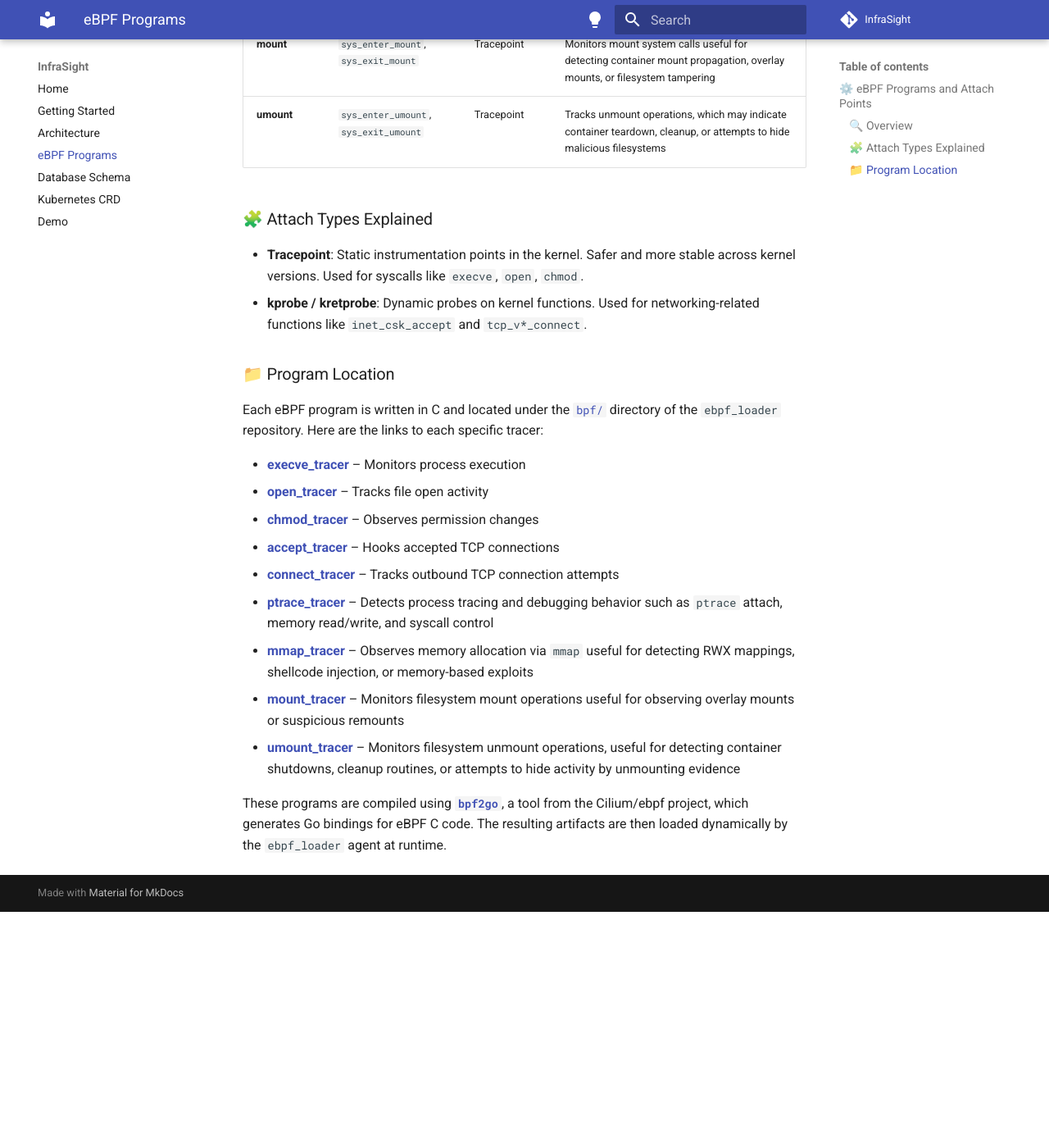
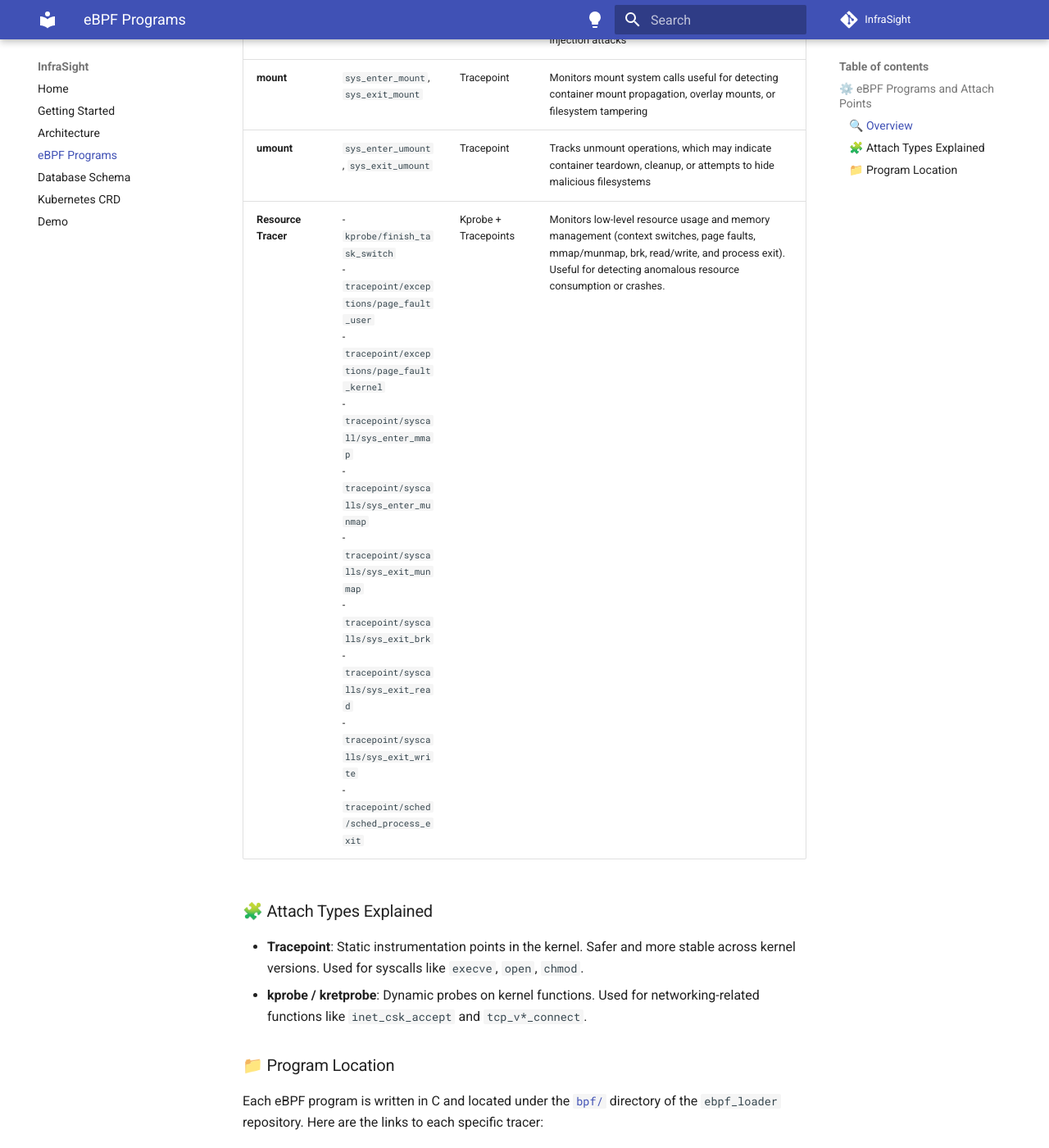
Before and after one commit to ALEYI17/InfraSight, an MkDocs documentation site: the page built from docs/ebpf-programs.md, in a window 1280 px wide and 1400 px high, scrolled down 923 px. Shown: the whole window at 82% size. Built offline with MkDocs 1.6.1 and Material for MkDocs 9.7.7, drawn with Linux system fonts in a browser that asks for light colours; comment, search, counter and statistics services are not loaded; before the commit the page ends 2035 px from its top, so only the background shows below that; some of the changed text lies outside the part shown.

Commit message:
add to docs the resource tracer

```diff
--- a/docs/ebpf-programs.md
+++ b/docs/ebpf-programs.md
@@ -15,6 +15,9 @@
 | **mmap**    | `sys_enter_mmap`, `sys_exit_mmap`                     | Tracepoint         | Tracks memory mapping requests, including suspicious RWX regions used in shellcode or injection attacks                                           |
 | **mount**   | `sys_enter_mount`, `sys_exit_mount`                   | Tracepoint         | Monitors mount system calls useful for detecting container mount propagation, overlay mounts, or filesystem tampering |
 | **umount** | `sys_enter_umount`, `sys_exit_umount` | Tracepoint | Tracks unmount operations, which may indicate container teardown, cleanup, or attempts to hide malicious filesystems |
+| **Resource Tracer**   | - `kprobe/finish_task_switch`  <br> - `tracepoint/exceptions/page_fault_user`  <br> - `tracepoint/exceptions/page_fault_kernel` <br> - `tracepoint/syscall/sys_enter_mmap` <br> - `tracepoint/syscalls/sys_enter_munmap` <br> - `tracepoint/syscalls/sys_exit_munmap` <br> - `tracepoint/syscalls/sys_exit_brk` <br> - `tracepoint/syscalls/sys_exit_read` <br> - `tracepoint/syscalls/sys_exit_write` <br> - `tracepoint/sched/sched_process_exit` | Kprobe + Tracepoints | Monitors low-level resource usage and memory management (context switches, page faults, mmap/munmap, brk, read/write, and process exit). Useful for detecting anomalous resource consumption or crashes. |
+
+
 
 
 
@@ -36,6 +39,8 @@
 * **[mmap\_tracer](https://github.com/ALEYI17/ebpf_loader/tree/main/bpf/mmap_tracer)** – Observes memory allocation via `mmap` useful for detecting RWX mappings, shellcode injection, or memory-based exploits
 * **[mount\_tracer](https://github.com/ALEYI17/ebpf_loader/tree/main/bpf/mount_tracer)** – Monitors filesystem mount operations useful for observing overlay mounts or suspicious remounts
 * **[umount\_tracer](https://github.com/ALEYI17/ebpf_loader/tree/main/bpf/umount_tracer)** – Monitors filesystem unmount operations, useful for detecting container shutdowns, cleanup routines, or attempts to hide activity by unmounting evidence
+* **[resource\_tracer](https://github.com/ALEYI17/ebpf_loader/tree/main/bpf/resource_tracer)** – Provides visibility into low-level resource and memory usage. It hooks context switches, page faults, memory mappings/unmappings, `brk`, read/write syscalls, and process exits. This tracer is useful for detecting anomalous resource consumption, memory pressure, or potential exploitation attempts.
+
 
 
 
```
